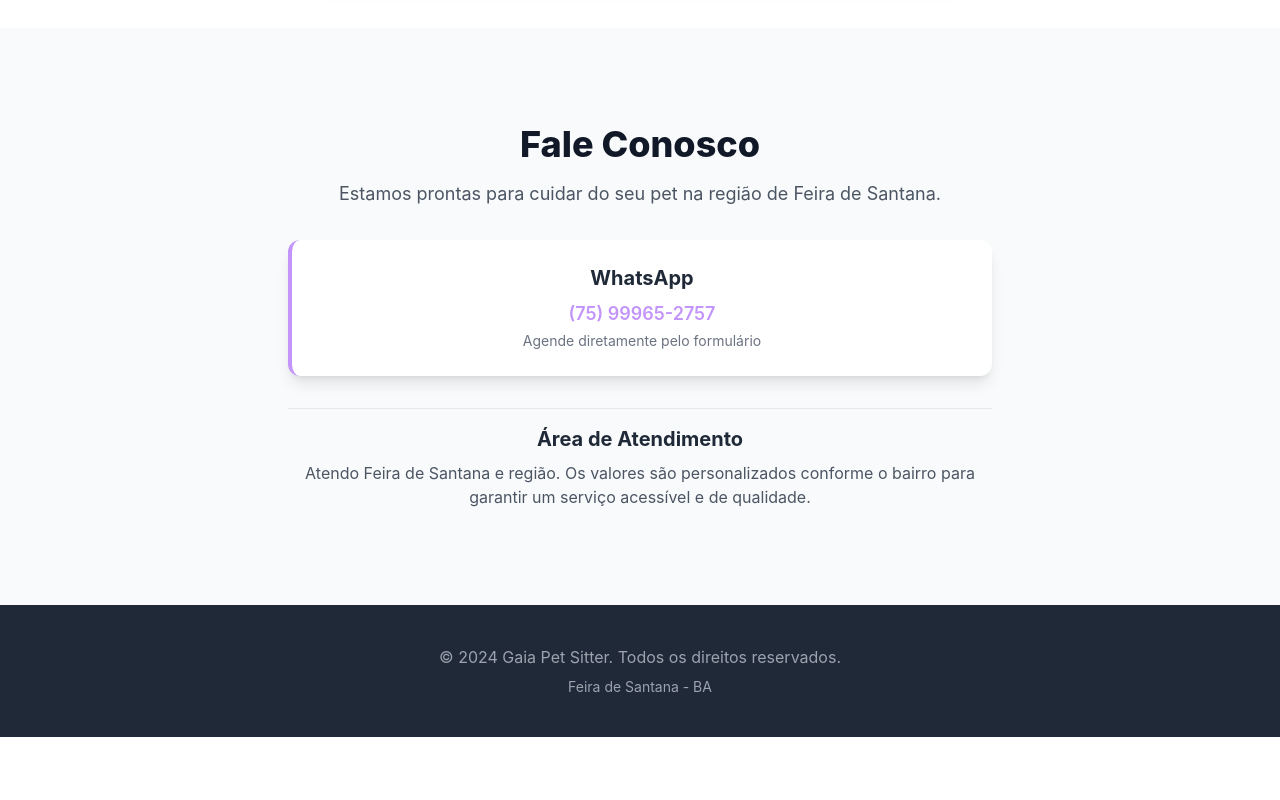
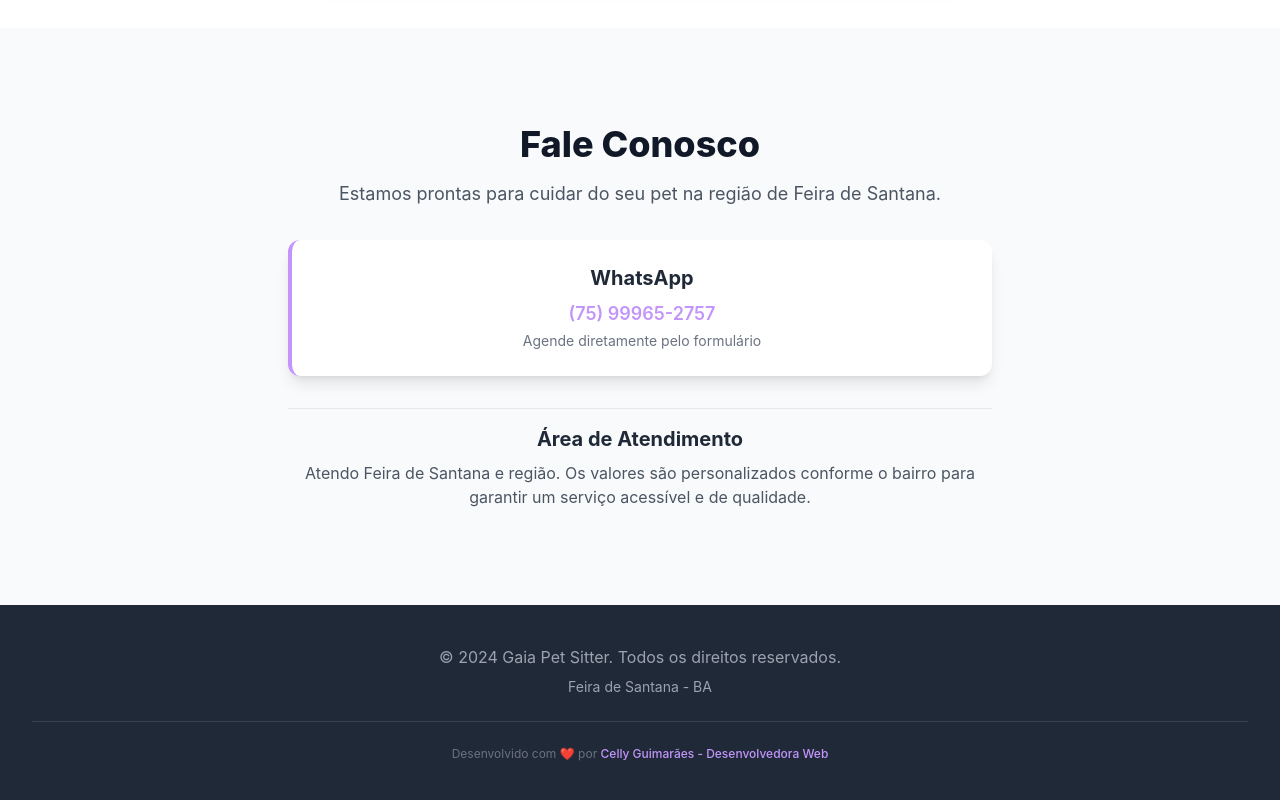
Before and after one commit to MarcellyGuimaraes/gaia-petsitter-project, a plain HTML site: page index.html in a window 1280 px wide. Shown: the part 6048-6848 px from the top of the page. Before the commit the page ends 6785 px from the top, so only its background shows below. Drawn offline with nearby package versions, Linux system fonts and the light colour scheme.

Commit message:
Add link para whatsapp do desenvolvedor (eu)

```diff
--- a/index.html
+++ b/index.html
@@ -615,6 +615,19 @@
         <div class="max-w-7xl mx-auto px-4 sm:px-6 lg:px-8 text-center text-gray-400">
             <p>&copy; 2024 Gaia Pet Sitter. Todos os direitos reservados.</p>
             <p class="mt-2 text-sm">Feira de Santana - BA</p>
+
+            <!-- Créditos do Desenvolvedor -->
+            <div class="mt-6 pt-6 border-t border-gray-700">
+                <p class="text-xs text-gray-500">
+                    Desenvolvido com ❤️ por
+                    <a href="https://api.whatsapp.com/send?phone=55759918152419&text=Olá!%20Vi%20o%20site%20da%20Gaia%20Pet%20Sitter%20e%20gostaria%20de%20saber%20mais%20sobre%20seus%20serviços%20de%20desenvolvimento%20web."
+                       target="_blank"
+                       rel="noopener noreferrer"
+                       class="text-primary hover:text-primary-light transition duration-150 font-medium">
+                        Celly Guimarães - Desenvolvedora Web
+                    </a>
+                </p>
+            </div>
         </div>
     </footer>
 
```
